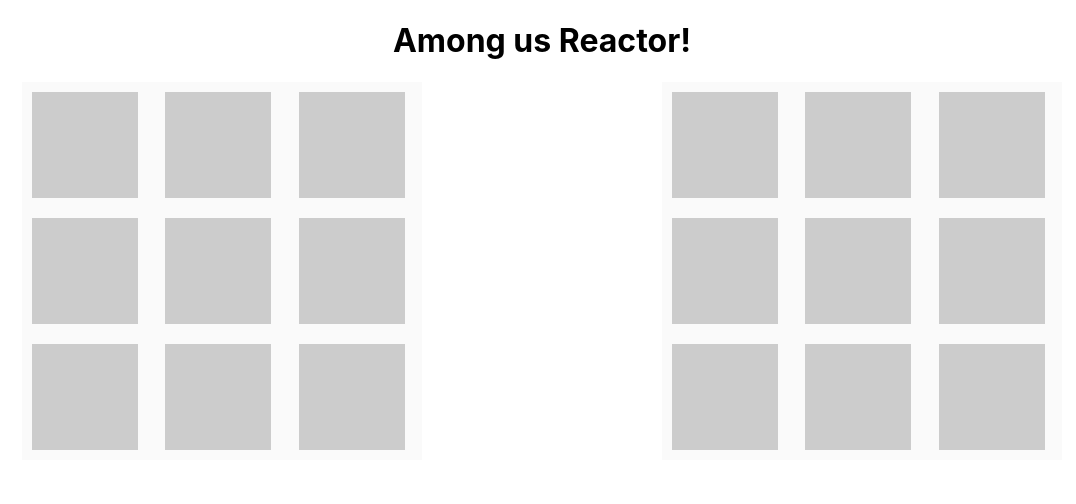
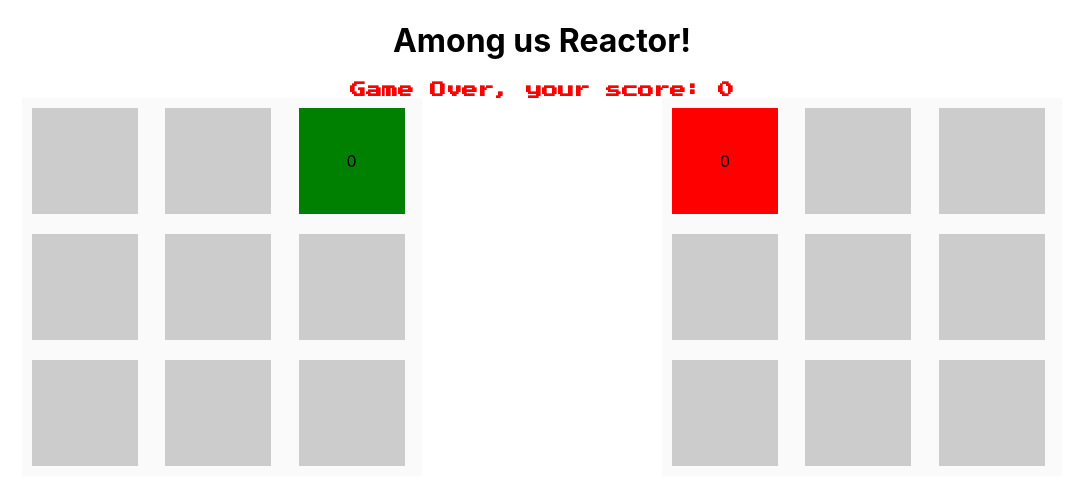
Before and after one commit to mostafa-drz/reactor, a React (Create React App) app: page / in a window 1280 px wide. Both pictures are taken after a click on the element 823 px from the left and 144 px from the top of the page. Shown: the top 504 px of the page, without its empty margins (98-1174 px from the left). Built offline with nearby package versions, Linux system fonts and the light colour scheme.

Commit message:
show the pattern after game over

```diff
--- a/public/index.html
+++ b/public/index.html
@@ -5,6 +5,11 @@
     <link rel="icon" href="%PUBLIC_URL%/favicon.ico" />
     <meta name="viewport" content="width=device-width, initial-scale=1" />
     <meta name="theme-color" content="#000000" />
+    <link rel="preconnect" href="https://fonts.gstatic.com" />
+    <link
+      href="https://fonts.googleapis.com/css2?family=Press+Start+2P&display=swap"
+      rel="stylesheet"
+    />
     <meta
       name="description"
       content="Web site created using create-react-app"
--- a/src/App.css
+++ b/src/App.css
@@ -60,6 +60,9 @@
   cursor: pointer;
   border: 3px solid transparent;
   transition: all 0.1s ease-in;
+  display: flex;
+  justify-content: center;
+  align-items: center;
 }
 
 .button:hover {
@@ -87,3 +90,9 @@
 .scor-container {
   display: flex;
 }
+
+.gameover {
+  font-weight: 800;
+  font-family: "Press Start 2P", cursive;
+  color: red;
+}
--- a/src/App.tsx
+++ b/src/App.tsx
@@ -5,6 +5,7 @@ function App() {
   const [challenge, setChallenge] = useState<string[]>([]);
   const [userInput, setUserInput] = useState<string[]>([]);
   const [score, setScore] = useState<number>(0);
+  const [gameOver, setGameOver] = useState<boolean>(false);
 
   function generateNext() {
     const next = Math.round(Math.random() * 8);
@@ -18,7 +19,7 @@ function App() {
   useEffect(() => {
     for (let i = 0; i < userInput.length; i++) {
       if (userInput[i] !== challenge[i]) {
-        console.log("Game Over", userInput, challenge);
+        setGameOver(true);
       }
     }
     if (userInput.join(",") === challenge.join(",")) {
@@ -33,10 +34,17 @@ function App() {
   return (
     <div className="App">
       <h1>Among us Reactor!</h1>
+      {gameOver && (
+        <span className="gameover">Game Over, your score: {score}</span>
+      )}
       <Score score={score} />
       <div className="board">
-        <Left secquence={challenge} />
-        <Reactor onClick={handleClick} />
+        <Left secquence={challenge} gameOver={gameOver} />
+        <Reactor
+          onClick={handleClick}
+          gameOver={gameOver}
+          userInput={userInput}
+        />
       </div>
     </div>
   );
@@ -53,13 +61,36 @@ function Score(props: { score: number }) {
   }
   return <div className="score-container">{renderScore()}</div>;
 }
-function Reactor(props: { onClick: (id: string) => void }) {
+function Reactor(props: {
+  onClick: (id: string) => void;
+  gameOver: boolean;
+  userInput: string[];
+}) {
+  const { gameOver, userInput } = props;
   function renderButtons() {
     const buttons = [];
     for (let i = 0; i < 9; i++) {
       buttons.push(
         <div key={`cell-${i}`}>
-          <div className="button" onClick={() => props.onClick(i + "")} />
+          {gameOver ? (
+            <div
+              className="button"
+              style={{
+                backgroundColor:
+                  userInput.indexOf(i + "") !== -1
+                    ? i + "" === userInput[userInput.length - 1]
+                      ? "red"
+                      : "green"
+                    : "#ccc",
+              }}
+            >
+              {userInput.indexOf(i + "") !== -1
+                ? getAllIndices(userInput, i + "")
+                : ""}
+            </div>
+          ) : (
+            <div className="button" onClick={() => props.onClick(i + "")} />
+          )}
         </div>
       );
     }
@@ -80,8 +111,8 @@ function initCells(): { [id: string]: Cell } {
   }
   return cells;
 }
-function Left(props: { secquence: string[] }) {
-  const { secquence } = props;
+function Left(props: { secquence: string[]; gameOver: boolean }) {
+  const { secquence, gameOver } = props;
   const [cells, setCells] = useState<{ [id: string]: Cell }>(() => initCells());
   useEffect(() => {
     for (let i = 0; i < secquence.length; i++) {
@@ -110,10 +141,24 @@ function Left(props: { secquence: string[] }) {
     for (let i = 0; i < 9; i++) {
       buttons.push(
         <div key={`chhalenge-cell-${i}`}>
-          <div
-            className="button"
-            style={{ backgroundColor: cells[i + ""].backgroundColor }}
-          />
+          {gameOver ? (
+            <div
+              className="button"
+              style={{
+                backgroundColor:
+                  secquence.indexOf(i + "") !== -1 ? "green" : "#ccc",
+              }}
+            >
+              {secquence.indexOf(i + "") !== -1
+                ? getAllIndices(secquence, i + "")
+                : ""}
+            </div>
+          ) : (
+            <div
+              className="button"
+              style={{ backgroundColor: cells[i + ""].backgroundColor }}
+            />
+          )}
         </div>
       );
     }
@@ -121,4 +166,12 @@ function Left(props: { secquence: string[] }) {
   }
   return <div className="container">{renderButtons()}</div>;
 }
+
+function getAllIndices(input: string[], search: string) {
+  let indices = [];
+  for (let i = 0; i < input.length; i++) {
+    if (input[i] === search) indices.push(i);
+  }
+  return indices.join(",");
+}
 export default App;
```
